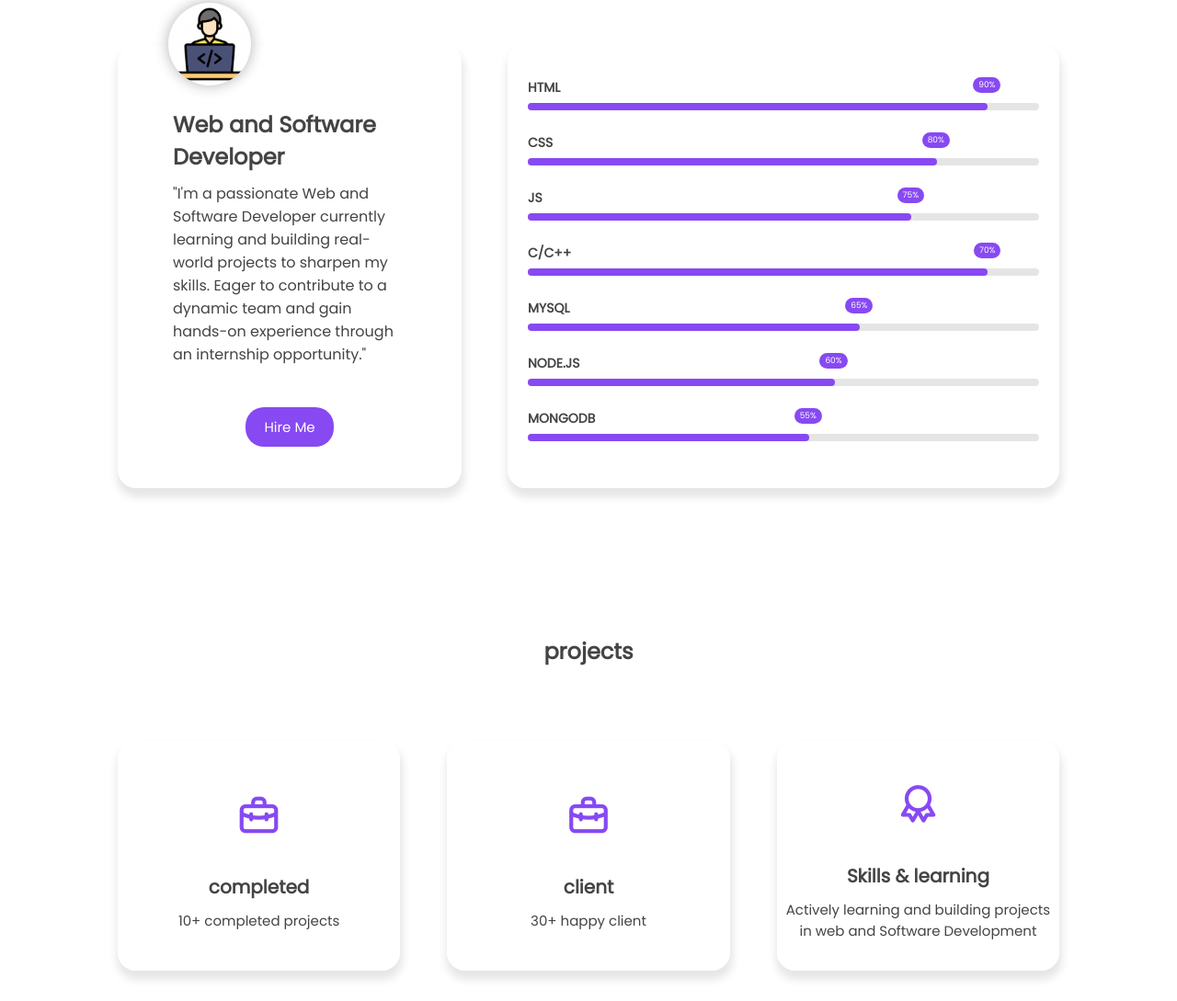
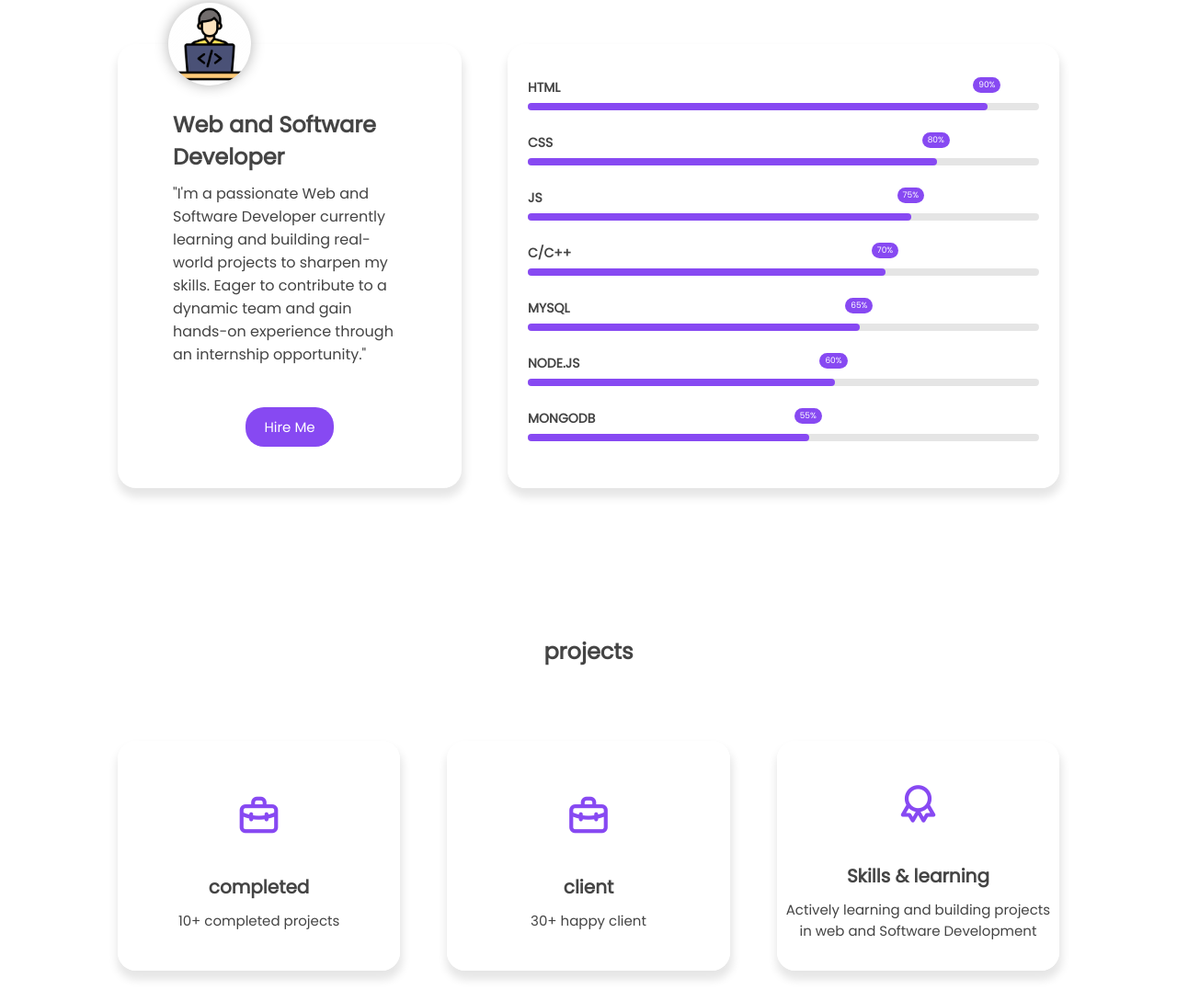
Before and after one commit to 4hmad26/PORTFOLIO, a plain HTML site: page index.html in a window 1280 px wide. Shown: the part 947-2036 px from the top of the page at 92% size. Drawn offline with nearby package versions, Linux system fonts and the light colour scheme; a web font is replaced by a local one.

Commit message:
Update index.html

```diff
--- a/index.html
+++ b/index.html
@@ -146,7 +146,7 @@
                         <div class="skill-box">
                             <span class="title">C/C++</span>
                             <div class="skill-bar  ">
-                                <span class="skill-per C/C++">
+                                <span class="skill-per c">
                                     <span class="tooltip">70%</span>
 
                                 </span>
```
